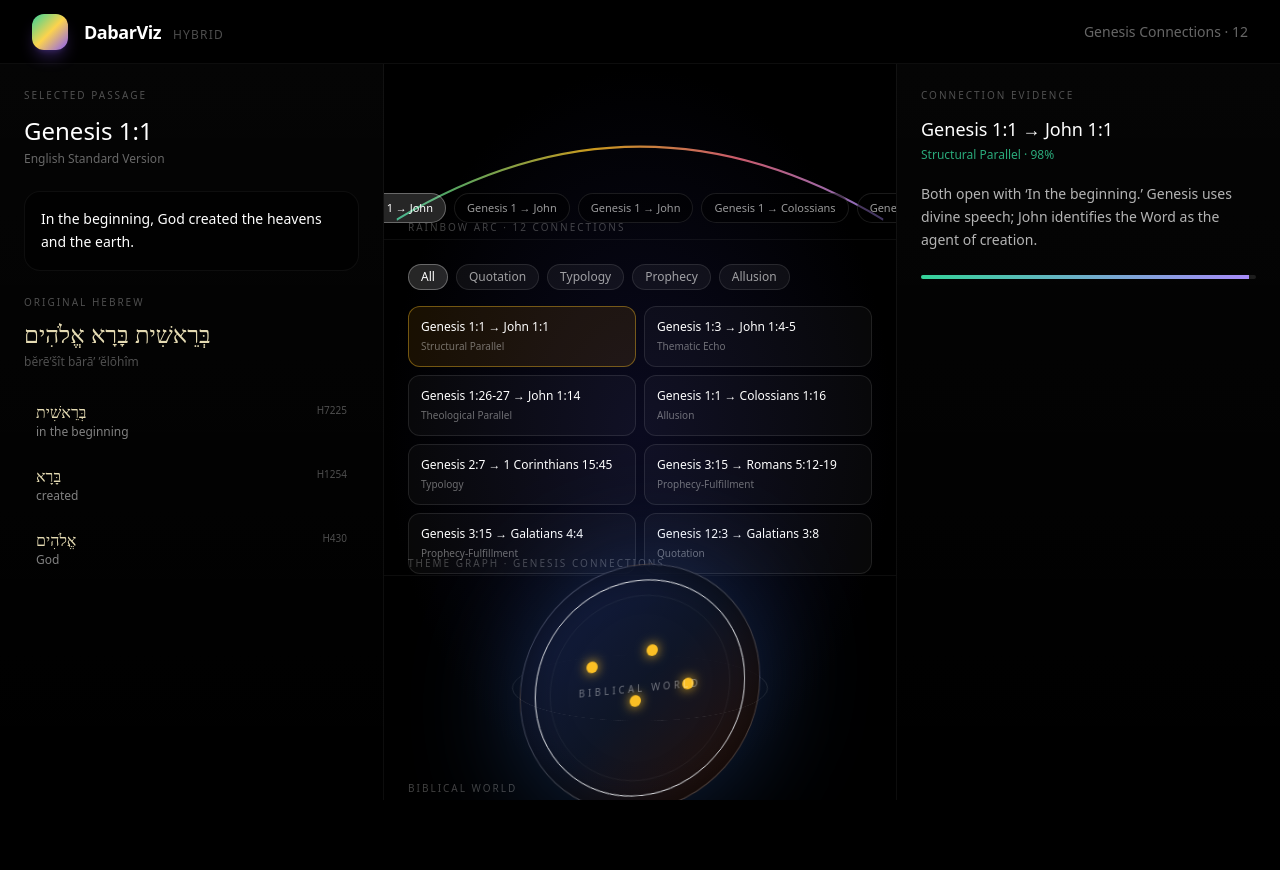
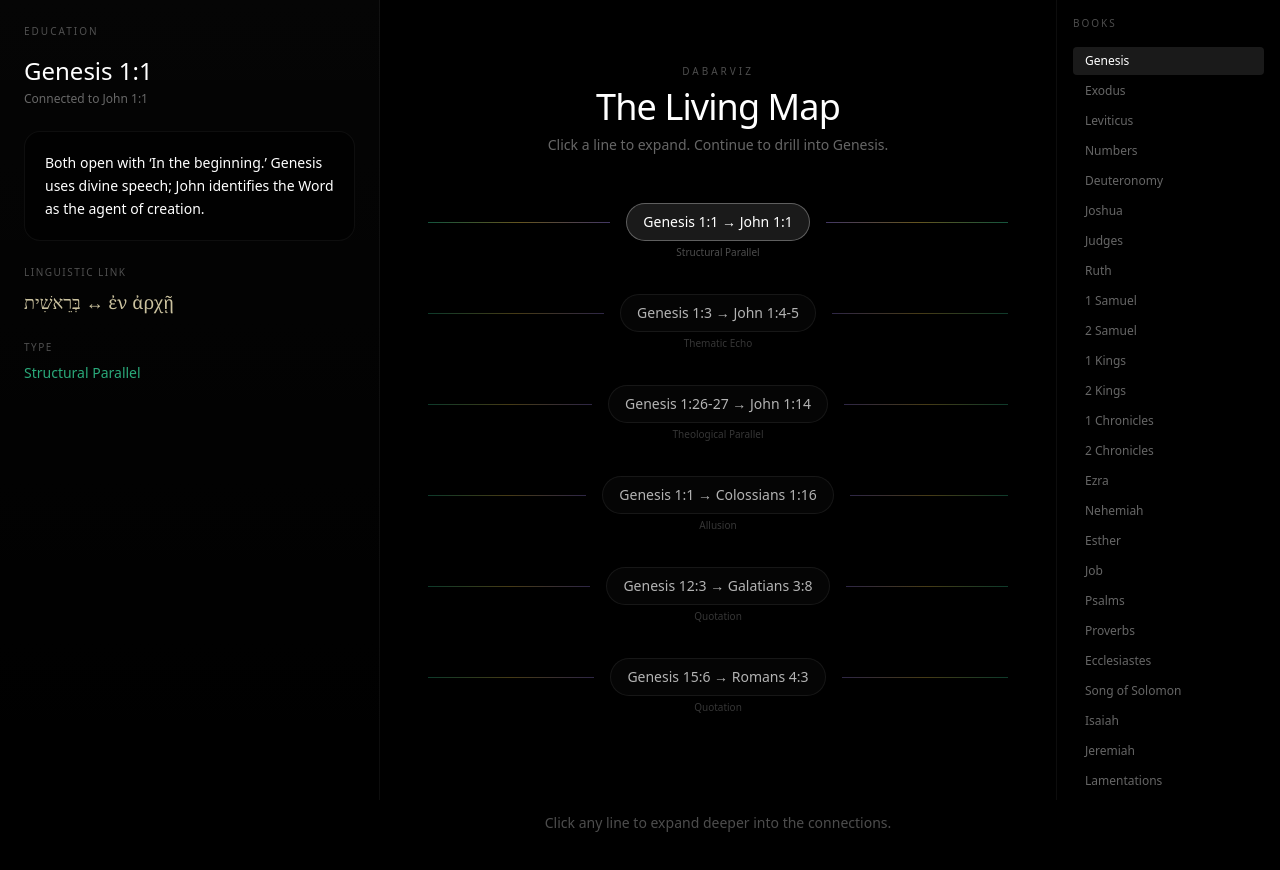
Before and after one commit to Coach-Mike/dabarviz, a Next.js app: page / in a window 1280 px wide. Shown: the top 870 px of the page. Before the commit the page ends 800 px from the top, so only its background shows below. Built offline with nearby package versions, Linux system fonts and the light colour scheme.

Commit message:
Rethink layout: infinite scroll map with education card + book spy + drillable connections

```diff
--- a/app/page.tsx
+++ b/app/page.tsx
@@ -1,184 +1,131 @@
 "use client";
 
-import { useState } from "react";
-import dynamic from "next/dynamic";
+import { useState, useMemo } from "react";
 import connections from "@/data/genesis-connections.json";
-
-const BiblicalGlobe = dynamic(() => import("@/components/BiblicalGlobe"), { ssr: false });
 
 type Connection = typeof connections[number];
 
-const themes = [
-  "Creation / Logos",
-  "Word (Dabar)",
-  "Light",
-  "Image of God",
-  "Seed / Promise",
-  "Faith / Righteousness",
-  "Sacrifice",
-  "Blessing of Nations",
+const books = [
+  "Genesis", "Exodus", "Leviticus", "Numbers", "Deuteronomy",
+  "Joshua", "Judges", "Ruth", "1 Samuel", "2 Samuel",
+  "1 Kings", "2 Kings", "1 Chronicles", "2 Chronicles", "Ezra",
+  "Nehemiah", "Esther", "Job", "Psalms", "Proverbs",
+  "Ecclesiastes", "Song of Solomon", "Isaiah", "Jeremiah", "Lamentations",
+  "Ezekiel", "Daniel", "Hosea", "Joel", "Amos",
+  "Obadiah", "Jonah", "Micah", "Nahum", "Habakkuk",
+  "Zephaniah", "Haggai", "Zechariah", "Malachi",
+  "Matthew", "Mark", "Luke", "John", "Acts",
+  "Romans", "1 Corinthians", "2 Corinthians", "Galatians", "Ephesians",
+  "Philippians", "Colossians", "1 Thessalonians", "2 Thessalonians",
+  "1 Timothy", "2 Timothy", "Titus", "Philemon", "Hebrews",
+  "James", "1 Peter", "2 Peter", "1 John", "2 John", "3 John", "Jude", "Revelation"
 ];
 
 export default function Home() {
-  const [selected, setSelected] = useState<Connection>(connections[0]);
-  const [activeWord, setActiveWord] = useState<string | null>(null);
-  const [place, setPlace] = useState<string | null>(null);
-  const [filter, setFilter] = useState<string>("All");
+  const [focus, setFocus] = useState<Connection | null>(connections[0]);
+  const [depth, setDepth] = useState(1);
+  const [activeBook, setActiveBook] = useState("Genesis");
 
-  const filtered = filter === "All" ? connections : connections.filter(c => c.type.includes(filter) || c.from.includes(filter));
+  const visibleConnections = useMemo(() => {
+    if (depth === 1) return connections.filter(c => c.from.startsWith("Genesis 1"));
+    if (depth === 2) return connections.filter(c => c.from.startsWith("Genesis"));
+    return connections;
+  }, [depth]);
 
   return (
-    <div className="min-h-screen flex flex-col bg-black text-white">
-      <header className="h-16 border-b border-white/5 flex items-center px-8 justify-between bg-black/40 backdrop-blur-xl">
-        <div className="flex items-center gap-4">
-          <div className="w-9 h-9 rounded-xl bg-gradient-to-br from-emerald-400 via-amber-300 to-violet-500 shadow-lg shadow-violet-500/30" />
-          <div>
-            <span className="font-semibold tracking-tight text-lg">DabarViz</span>
-            <span className="text-xs text-white/30 ml-3 tracking-widest uppercase">Hybrid</span>
-          </div>
-        </div>
-        <div className="text-sm text-white/40">Genesis Connections · {connections.length}</div>
-      </header>
+    <div className="min-h-screen bg-black text-white flex">
+      {/* LEFT — Education Card */}
+      <aside className="w-[380px] border-r border-white/5 p-6 sticky top-0 h-screen overflow-y-auto bg-gradient-to-b from-white/[0.02] to-transparent">
+        <div className="text-[10px] uppercase tracking-[0.2em] text-white/30 mb-4">Education</div>
 
-      <div className="flex-1 flex overflow-hidden">
-        <aside className="w-96 border-r border-white/5 p-6 overflow-y-auto bg-gradient-to-b from-white/[0.02] to-transparent">
-          <div className="text-[10px] uppercase tracking-[0.2em] text-white/30 mb-3">Selected Passage</div>
-          <h2 className="text-2xl font-light mb-1">Genesis 1:1</h2>
-          <p className="text-xs text-white/40 mb-6">English Standard Version</p>
+        {focus ? (
+          <>
+            <h2 className="text-2xl font-light mb-1">{focus.from}</h2>
+            <p className="text-xs text-white/40 mb-6">Connected to {focus.to}</p>
 
-          <div className="bg-black/60 rounded-2xl p-4 mb-6 border border-white/5 text-sm leading-relaxed font-light">
-            In the beginning, God created the heavens and the earth.
+            <div className="bg-black/60 rounded-2xl p-5 mb-6 border border-white/5">
+              <div className="text-sm leading-relaxed font-light">{focus.evidence}</div>
             </div>
 
-          <div className="text-[10px] uppercase tracking-[0.2em] text-white/30 mb-2">Original Hebrew</div>
-          <div className="text-2xl font-serif mb-1 text-amber-100/90">בְּרֵאשִׁית בָּרָא אֱלֹהִים</div>
-          <div className="text-xs text-white/30 mb-5">bĕrē’šît bārā’ ’ĕlōhîm</div>
+            <div className="text-[10px] uppercase tracking-[0.15em] text-white/30 mb-2">Linguistic Link</div>
+            <div className="font-serif text-lg text-amber-100/80 mb-6">
+              {focus.from.includes("1:1") ? "בְּרֵאשִׁית ↔ ἐν ἀρχῇ" : "Shared language across the connection"}
+            </div>
 
-          <div className="space-y-1">
-            {[
-              { he: "בְּרֵאשִׁית", en: "in the beginning", strong: "H7225" },
-              { he: "בָּרָא", en: "created", strong: "H1254" },
-              { he: "אֱלֹהִים", en: "God", strong: "H430" },
-            ].map((w) => (
+            <div className="text-[10px] uppercase tracking-[0.15em] text-white/30 mb-2">Type</div>
+            <div className="text-sm text-emerald-400/80">{focus.type}</div>
+          </>
+        ) : (
+          <div className="text-white/40 text-sm">Select a connection line to study.</div>
+        )}
+      </aside>
+
+      {/* MIDDLE — Mapping Canvas (Infinite Scroll) */}
+      <main className="flex-1 relative overflow-y-auto">
+        <div className="min-h-[200vh] px-12 py-16">
+          <div className="text-center mb-12">
+            <div className="text-[10px] uppercase tracking-[0.3em] text-white/30 mb-2">DabarViz</div>
+            <h1 className="text-4xl font-light tracking-tight">The Living Map</h1>
+            <p className="text-white/40 text-sm mt-2">Click a line to expand. Continue to drill into Genesis.</p>
+          </div>
+
+          {/* Connection Lines */}
+          <div className="relative space-y-8">
+            {visibleConnections.map((c, i) => (
               <button
-                key={w.he}
-                onClick={() => setActiveWord(w.he)}
-                className={`w-full text-left px-3 py-2.5 rounded-lg text-sm transition ${
-                  activeWord === w.he ? "bg-white/10 border border-white/20" : "hover:bg-white/[0.04]"
+                key={c.id}
+                onClick={() => {
+                  setFocus(c);
+                  if (depth < 3) setDepth(d => d + 1);
+                }}
+                className={`w-full text-left group relative ${
+                  focus?.id === c.id ? "opacity-100" : "opacity-70 hover:opacity-100"
                 }`}
               >
-                <div className="flex justify-between">
-                  <span className="font-serif text-base text-amber-100/90">{w.he}</span>
-                  <span className="text-[10px] text-white/30">{w.strong}</span>
+                <div className="flex items-center gap-4">
+                  <div className="flex-1 h-px bg-gradient-to-r from-emerald-400/40 via-amber-300/40 to-violet-400/40 group-hover:from-emerald-400 group-hover:via-amber-300 group-hover:to-violet-400 transition-all" />
+                  <div className={`px-4 py-2 rounded-full text-sm border transition-all ${
+                    focus?.id === c.id
+                      ? "bg-white/10 border-white/30"
+                      : "bg-white/[0.03] border-white/10 group-hover:border-white/20"
+                  }`}
+                  >
+                    {c.from} → {c.to}
                   </div>
-                <div className="text-white/50 text-xs">{w.en}</div>
+                  <div className="flex-1 h-px bg-gradient-to-l from-emerald-400/40 via-amber-300/40 to-violet-400/40 group-hover:from-emerald-400 group-hover:via-amber-300 group-hover:to-violet-400 transition-all" />
+                </div>
+                <div className="text-[10px] text-white/30 mt-1 text-center">{c.type}</div>
               </button>
             ))}
           </div>
-        </aside>
 
-        <main className="flex-1 flex flex-col relative bg-[radial-gradient(ellipse_at_center,_#0a0a1f_0%,_#000_70%)]">
-          <section className="h-44 border-b border-white/5 relative">
-            <svg viewBox="0 0 1200 180" className="w-full h-full absolute inset-0" preserveAspectRatio="none">
-              <defs>
-                <linearGradient id="arcGrad" x1="0%" y1="0%" x2="100%" y2="0%">
-                  <stop offset="0%" stopColor="#34d399" />
-                  <stop offset="40%" stopColor="#fbbf24" />
-                  <stop offset="70%" stopColor="#fb7185" />
-                  <stop offset="100%" stopColor="#a78bfa" />
-                </linearGradient>
-              </defs>
-              <path d="M 30 160 Q 600 10 1170 160" fill="none" stroke="url(#arcGrad)" strokeWidth="2.5" opacity="0.8" />
-            </svg>
-            <div className="absolute inset-0 flex items-end justify-center pb-4 px-6 overflow-x-auto">
-              <div className="flex gap-2">
-                {connections.slice(0, 8).map((c) => (
+          <div className="mt-24 text-center text-white/30 text-sm">
+            {depth < 3 ? "Click any line to expand deeper into the connections." : "Full Genesis connection set visible."}
+          </div>
+        </div>
+      </main>
+
+      {/* RIGHT — Scroll Spy (Books) */}
+      <aside className="w-56 border-l border-white/5 sticky top-0 h-screen overflow-y-auto bg-black/40">
+        <div className="p-4">
+          <div className="text-[10px] uppercase tracking-[0.2em] text-white/30 mb-4">Books</div>
+          <div className="space-y-0.5">
+            {books.map((book) => (
               <button
-                    key={c.id}
-                    onClick={() => setSelected(c)}
-                    className={`shrink-0 px-3 py-1.5 rounded-full text-[11px] font-medium transition-all ${
-                      selected.id === c.id
-                        ? "bg-white/15 border border-white/30 text-white"
-                        : "bg-black/50 border border-white/10 text-white/60 hover:bg-white/10"
+                key={book}
+                onClick={() => setActiveBook(book)}
+                className={`w-full text-left px-3 py-1.5 text-xs rounded transition ${
+                  activeBook === book
+                    ? "bg-white/10 text-white"
+                    : "text-white/40 hover:text-white/70 hover:bg-white/[0.03]"
                 }`}
               >
-                    {c.from.split(":")[0]} → {c.to.split(" ")[0]}
+                {book}
               </button>
             ))}
           </div>
         </div>
-            <div className="absolute bottom-1 left-6 text-[10px] uppercase tracking-[0.2em] text-white/25">Rainbow Arc · {connections.length} connections</div>
-          </section>
-
-          <section className="flex-1 border-b border-white/5 relative overflow-hidden">
-            <div className="absolute inset-0 p-6 overflow-y-auto">
-              <div className="flex flex-wrap gap-2 mb-4">
-                {["All", "Quotation", "Typology", "Prophecy", "Allusion"].map((f) => (
-                  <button
-                    key={f}
-                    onClick={() => setFilter(f)}
-                    className={`px-3 py-1 rounded-full text-xs ${
-                      filter === f ? "bg-white/15 border border-white/30" : "bg-white/5 border border-white/10 text-white/60"
-                    }`}
-                  >
-                    {f}
-                  </button>
-                ))}
-              </div>
-              <div className="grid grid-cols-2 gap-2">
-                {filtered.map((c) => (
-                  <button
-                    key={c.id}
-                    onClick={() => setSelected(c)}
-                    className={`text-left p-3 rounded-xl border transition-all ${
-                      selected.id === c.id
-                        ? "bg-amber-500/10 border-amber-400/40"
-                        : "bg-white/[0.03] border-white/10 hover:border-white/20"
-                    }`}
-                  >
-                    <div className="text-xs font-medium">{c.from} → {c.to}</div>
-                    <div className="text-[10px] text-white/40 mt-1">{c.type}</div>
-                  </button>
-                ))}
-              </div>
-            </div>
-            <div className="absolute bottom-1 left-6 text-[10px] uppercase tracking-[0.2em] text-white/25">Theme Graph · Genesis Connections</div>
-          </section>
-
-          <section className="h-56 relative">
-            <BiblicalGlobe onSelect={setPlace} />
-            <div className="absolute bottom-1 left-6 text-[10px] uppercase tracking-[0.2em] text-white/25">
-              Biblical World {place && `· ${place}`}
-            </div>
-          </section>
-        </main>
-
-        <aside className="w-96 border-l border-white/5 p-6 overflow-y-auto bg-gradient-to-b from-white/[0.02] to-transparent">
-          {activeWord ? (
-            <>
-              <div className="text-[10px] uppercase tracking-[0.2em] text-white/30 mb-3">Word Study</div>
-              <h3 className="text-2xl font-serif mb-2 text-amber-100/90">{activeWord}</h3>
-              <p className="text-sm text-white/60">Click a connection to return to evidence.</p>
-            </>
-          ) : place ? (
-            <>
-              <div className="text-[10px] uppercase tracking-[0.2em] text-white/30 mb-3">Place</div>
-              <h3 className="text-xl font-light mb-2">{place}</h3>
-              <p className="text-sm text-white/60">Linked to the early Genesis narrative.</p>
-            </>
-          ) : (
-            <>
-              <div className="text-[10px] uppercase tracking-[0.2em] text-white/30 mb-3">Connection Evidence</div>
-              <h3 className="text-lg font-light mb-1">{selected.from} → {selected.to}</h3>
-              <div className="text-xs text-emerald-400/80 mb-5">{selected.type} · {(selected.strength * 100).toFixed(0)}%</div>
-              <p className="text-sm text-white/70 leading-relaxed font-light mb-6">{selected.evidence}</p>
-              <div className="h-1 bg-white/10 rounded-full overflow-hidden">
-                <div className="h-full bg-gradient-to-r from-emerald-400 to-violet-400" style={{ width: `${selected.strength * 100}%` }} />
-              </div>
-            </>
-          )}
       </aside>
-      </div>
     </div>
   );
 }
```
Lines whose indentation alone changed are shown as unchanged.
